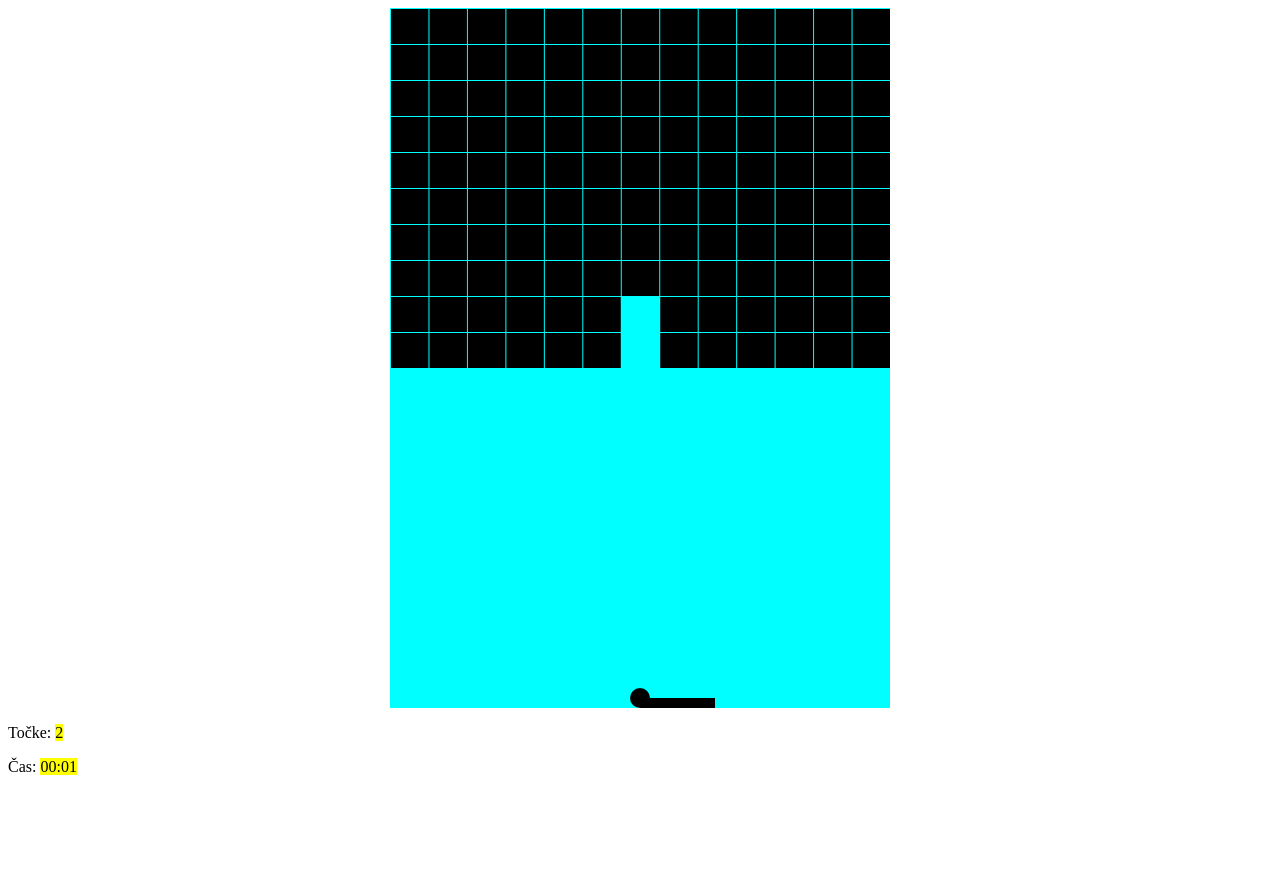
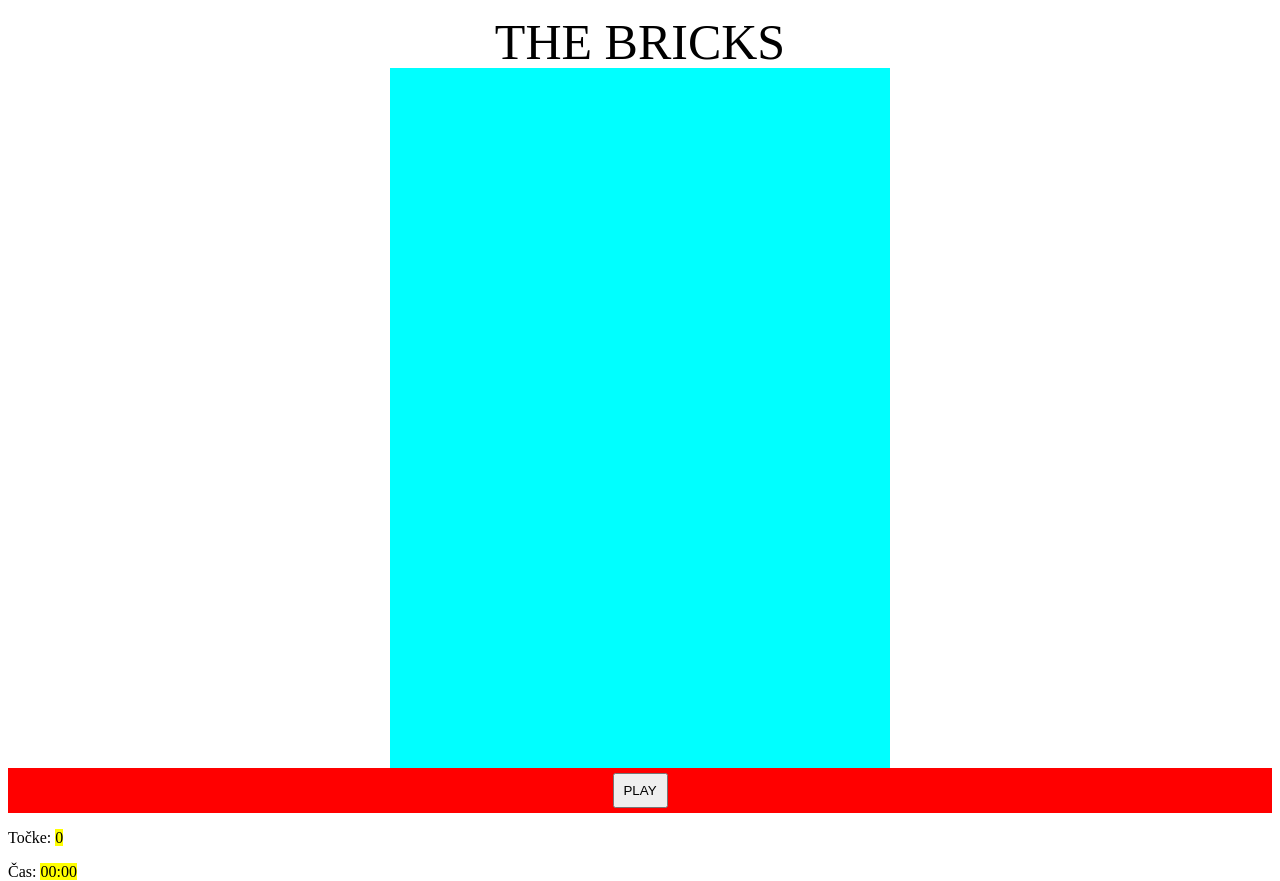
Before and after one commit to EnesHad/Bricks, a plain HTML site: page index.html in a window 1280 px wide. Before the commit the page ends 800 px from the top, so only its background shows below. Drawn offline with Linux system fonts and the light colour scheme.

Commit message:
Add files via upload

```diff
--- a/index.html
+++ b/index.html
@@ -2,14 +2,21 @@
     <head>
         <link rel="stylesheet" href="style.css">
     </head>
-    <body onload="drawIt()">
+    <body>
         <div class="body">
+            <div class="title">THE BRICKS</div>
             <div class="main">
-                <canvas id="canvas" width="500" height="700"></canvas>
+                <div>
+                    <canvas id="canvas" width="500" height="700"></canvas>
+                </div>
+                <div class="buttons">
+                    <button type="button" class="play" onclick="drawIt()">PLAY</button>
+                </div>
+
             </div>
 
-    <p>Točke: <mark id="tocke">0</mark></p>
-    <p>Čas: <mark id="cas">00:00</mark></p>
+            <p>Točke: <mark id="tocke">0</mark></p>
+            <p>Čas: <mark id="cas">00:00</mark></p>
         </div>
 
     </body>
--- a/script.js
+++ b/script.js
@@ -1,8 +1,9 @@
 function drawIt() {
+
 var x = 250;
 var y = 350;
 var dx = 0;
-var dy = 5;
+var dy = 3;
 var WIDTH=500;
 var HEIGHT=700;
 var r=10;
@@ -11,7 +12,6 @@ var start=true;
 
 const canvas = document.getElementById("canvas");
 const ctx = canvas.getContext("2d");
-
 function init() {
   sekunde = 0;
   izpisTimer = "00:00";
@@ -174,10 +174,10 @@ var BRICKHEIGHT;
 var PADDING;
 
 function initbricks() { //inicializacija opek - polnjenje v tabelo
-  NROWS = 10;
-  NCOLS = 13;
+  NROWS = 5;
+  NCOLS = 5;
   BRICKWIDTH = (WIDTH/NCOLS) - 1;
-  BRICKHEIGHT = 35;
+  BRICKHEIGHT = 15;
   PADDING = 1;
   bricks = new Array(NROWS);
   for (i=0; i < NROWS; i++) {
@@ -285,7 +285,7 @@ function draw() {
     //štetje zadetih opek
     if (y < NROWS * rowheight && row >= 0 && col >= 0 && bricks[row][col] == 1) {
     dy = -dy; bricks[row][col] = 0;
-    tocke += 1; //v primeru, da imajo opeko večjo utež lahko prištevate tudi npr. 2 ali 3; pred tem bi bilo smiselno dodati še kakšen pogoj, ki bi signaliziral mesta opek, ki imajo višjo vrednost
+    tocke += 10; //v primeru, da imajo opeko večjo utež lahko prištevate tudi npr. 2 ali 3; pred tem bi bilo smiselno dodati še kakšen pogoj, ki bi signaliziral mesta opek, ki imajo višjo vrednost
     $("#tocke").html(tocke);
     }
 
--- a/style.css
+++ b/style.css
@@ -6,10 +6,25 @@ padding: 0;
     width: 100%;
     height: 100%;
 }
+.title{
+    height: 50px;
+    text-align: center;
+    font-size: 50px;
+    padding: 5px;
+}
 #canvas{
     background-color: aqua;
+    z-index: 1;
 }
 .main{
     margin:auto;
     text-align: center;
 }
+.play{
+    width: 55px;
+    height: 35px;
+}
+.buttons{
+    background-color: red;
+    padding: 5px;
+}
```
